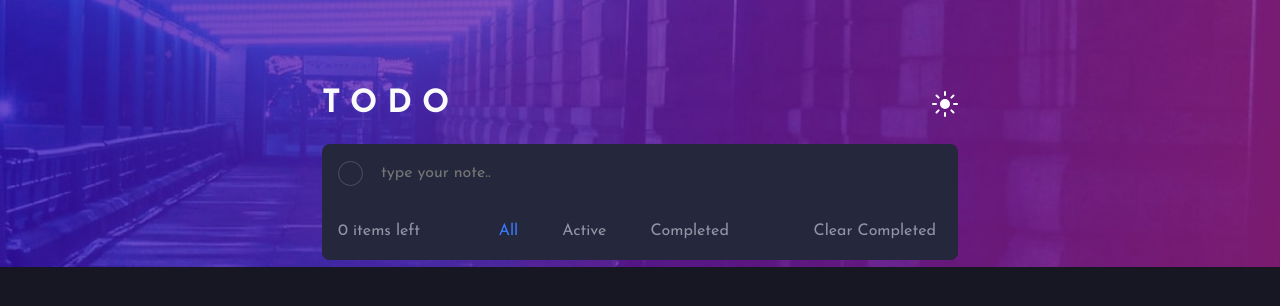
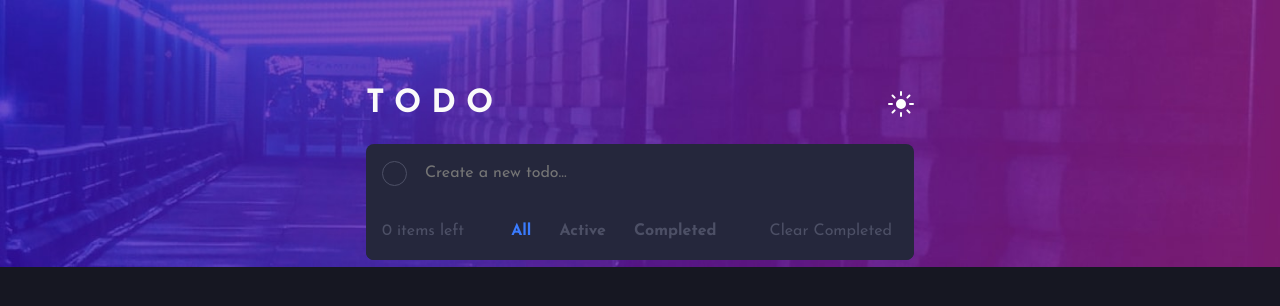
Before and after one commit to Samarthbhat52/todo-app, a React (Vite) app in the folder todo-website/: page / in a window 1280 px wide. Shown: the top 306 px of the page. Built offline with nearby package versions, Linux system fonts and the light colour scheme.

Commit message:
Added light and dark mode toggle

```diff
--- a/todo-website/components/Notes.jsx
+++ b/todo-website/components/Notes.jsx
@@ -14,7 +14,7 @@ export default function Notes({
         id={id}
         onClick={handleCheckboxChange}
       ></div>
-      <p className={isChanged ? "btn--click" : "pseudo"}>{body}</p>
+      <p className={isChanged ? "btn--click | todo-content" : "pseudo | todo-content"}>{body}</p>
       <img
         className="del-icon"
         src="../todo-app-main/images/icon-cross.svg"
--- a/todo-website/index.html
+++ b/todo-website/index.html
@@ -7,7 +7,7 @@
     <link rel="stylesheet" href="./src/index.css">
     <title>Online Todo-List</title>
   </head>
-  <body class="bg-dark ff-main">
+  <body class="ff-main">
     <div id="root" class="container"></div>
     <script type="module" src="/src/main.jsx"></script>
   </body>
--- a/todo-website/src/App.jsx
+++ b/todo-website/src/App.jsx
@@ -1,9 +1,11 @@
 import { useState } from "react";
 import { nanoid } from "nanoid";
 import Notes from "../components/Notes";
+import { createContext } from "react";
+
+export const ThemeContext = createContext(null);
 
 export default function App() {
-
   // Variable and state declarations
 
   const defaultValues = {
@@ -16,6 +18,11 @@ export default function App() {
   const [formData, setFormData] = useState(defaultValues);
   const [newNote, setNewNote] = useState([]);
   const [pageVal, setPageVal] = useState("all");
+  const [theme, setTheme] = useState("dark");
+
+  function themeToggle() {
+    setTheme((curr) => (curr === "light" ? "dark" : "light"));
+  }
 
   function getRandomId() {
     return nanoid();
@@ -63,9 +70,11 @@ export default function App() {
     setNewNote((oldNote) => oldNote.filter((note) => note.id !== noteId));
   }
 
-  function deleteCompleted(event){
+  function deleteCompleted(event) {
     event.stopPropagation();
-    setNewNote(oldNote => oldNote.filter(note => note.page !== "completed"))
+    setNewNote((oldNote) =>
+      oldNote.filter((note) => note.page !== "completed")
+    );
   }
 
   function notesCount() {
@@ -77,15 +86,31 @@ export default function App() {
     setPageVal(value);
   }
 
+  if(theme === "dark"){
+    document.body.classList.add("bg-dark")
+    document.body.classList.remove("bg-light")
+  }else if(theme === "light"){
+    document.body.classList.add("bg-light");
+    document.body.classList.remove("bg-dark");
+  }
+
+  console.log(theme)
+
   // HTML Component
 
   return (
-    <div>
+    <ThemeContext.Provider value={{theme}}>
+      <div id={theme}>
         <div className="header | flex">
           <h1 className="text-light fw-700">TODO</h1>
           <div>
             <img
-            src="../todo-app-main/images/icon-sun.svg"
+              onClick={themeToggle}
+              src={
+                theme === "dark"
+                  ? "../todo-app-main/images/icon-sun.svg"
+                  : "../todo-app-main/images/icon-moon.svg"
+              }
               alt="Light-mode-icon"
             />
           </div>
@@ -97,21 +122,21 @@ export default function App() {
             className={
               newNote.length === 0
                 ? "input | flex bg-list-dark"
-              : "input--more | flex bg-list-dark"
+                : "input input--more | flex bg-list-dark"
             }
           >
             <button className="button | btn"></button>
             <input
               className="enter text-light"
               type="text"
-            placeholder="type your note.."
+              placeholder="Create a new todo..."
               name="body"
               onChange={handleForm}
             />
           </form>
         </div>
 
-      <div className="checkbox | text-list flex bg-list-dark">
+        <div className="checkbox | text-list-dark flex bg-list-dark fw-400">
           {pageVal === "all" &&
             newNote.map((checkbox) => (
               <Notes
@@ -133,7 +158,9 @@ export default function App() {
                     id={checkbox.id}
                     isChanged={checkbox.isChanged}
                     body={checkbox.body}
-                  handleCheckboxChange={() => handleCheckboxChange(checkbox.id)}
+                    handleCheckboxChange={() =>
+                      handleCheckboxChange(checkbox.id)
+                    }
                     deleteNote={deleteNote}
                   />
                 )
@@ -148,15 +175,17 @@ export default function App() {
                     id={checkbox.id}
                     isChanged={checkbox.isChanged}
                     body={checkbox.body}
-                  handleCheckboxChange={() => handleCheckboxChange(checkbox.id)}
+                    handleCheckboxChange={() =>
+                      handleCheckboxChange(checkbox.id)
+                    }
                     deleteNote={deleteNote}
                   />
                 )
             )}
 
-        <div className="checkbox--container footer | flex text-grey bg-list-dark">
+          <div className="checkbox--container footer | flex text-grey-dark bg-list-dark">
             <p>{`${notesCount()} items left`}</p>
-          <div className="status-toggle | flex">
+            <div className="status-toggle | flex fw-700">
               <p>
                 <button
                   className={pageVal === "all" ? "active-page" : "pseudo"}
@@ -183,12 +212,14 @@ export default function App() {
               </p>
             </div>
             <p>
-            <button className="clearComp" onClick={deleteCompleted}>Clear Completed</button>
+              <button className="clearComp" onClick={deleteCompleted}>
+                Clear Completed
+              </button>
             </p>
           </div>
         </div>
 
-      <div className="status-toggle-mobile | text-list flex bg-list-dark text-grey">
+        <div className="status-toggle-mobile | text-list-dark flex bg-list-dark text-grey-dark fw-700">
           <p>
             <button
               className={pageVal === "all" ? "active-page" : "pseudo"}
@@ -215,5 +246,6 @@ export default function App() {
           </p>
         </div>
       </div>
+    </ThemeContext.Provider>
   );
 }
--- a/todo-website/src/index.css
+++ b/todo-website/src/index.css
@@ -9,6 +9,15 @@
 *::before,
 *::after {
   box-sizing: border-box;
+}
+
+/* Remove focus borders */
+
+input:focus,
+select:focus,
+textarea:focus,
+button:focus {
+    outline: none;
 }
 
 /* Remove default margin */
@@ -153,39 +162,37 @@ select {
   max-width: 80rem;
 }
 
+
+
 .uppercase {
   text-transform: uppercase;
-}
-
-.bg-dark {
-  background-color: var(--clr-neutral-dark-600);
-}
-.bg-light {
-  background-color: var(--clr-neutral-light-100);
 }
 
 .bg-list-dark {
   background-color: var(--clr-neutral-dark-500);
 }
-.bg-list-light {
-  background-color: var(--clr-neutral-light-200);
+
+/* Dark Mode text colors */
+
+.text-list-dark {
+  color: var(--clr-neutral-dark-100);
 }
+.text-grey-dark {
+  color: var(--clr-neutral-dark-300);
+}
+
+/* Light Mode text colors */
 
 .text-light {
   color: var(--clr-neutral-light-100);
 }
-.text-list {
-  color: var(--clr-neutral-light-300);
-}
-.text-grey {
-  color: var(--clr-neutral-light-400);
-}
+
+/* Accent color */
 .text-accent {
   color: var(--clr-primary-100);
 }
-.text-dark {
-  color: var(--clr-neutral-dark-600);
-}
+
+/* Typography */
 
 .fw-400 {
   font-weight: var(--fw-400);
@@ -200,7 +207,8 @@ select {
 
 /* -----main content styling----- */
 
-body {
+.bg-dark{
+  background-color: var(--clr-neutral-dark-600);
   background-image: url(../todo-app-main/images/bg-mobile-dark.jpg);
   height: 100vh;
   width: 100vw;
@@ -208,9 +216,18 @@ body {
   background-size: contain;
 }
 
+.bg-light{
+  background-image: url(../todo-app-main/images/bg-mobile-light.jpg);
+  background-repeat: no-repeat;
+  height: 100vh;
+  width: 100vw;
+  background-color: var(--clr-neutral-light-100);
+  background-size: contain;
+}
+
 .container {
   margin-top: clamp(2rem, 40%, 5rem);
-  max-width: 700px;
+  max-width: 612px;
 }
 
 /* -----Title and toggle----- */
@@ -230,18 +247,24 @@ body {
   padding: 1rem;
   border-radius: 0.5rem 0.5rem 0 0;
 }
+
 .input--more {
   /* parent div */
-  align-items: center;
-  padding: 1rem;
   border-radius: 0.5rem;
   margin-bottom: 1rem;
 }
 
+#light .input{
+  background-color: var(--clr-neutral-light-200);
+}
+
 .enter {
   /* input field */
-  background: transparent;
   width: 100%;
+}
+
+#light .enter{
+  color: var(--clr-neutral-dark-600);
 }
 
 /* ----Check button and Form enter button ---- */
@@ -258,6 +281,10 @@ body {
   color: var( --clr-neutral-dark-300);
 }
 
+#light .todo-content{
+  color: black;
+}
+
 /* ----To-Do items div---- */
 
 .checkbox {
@@ -266,6 +293,17 @@ body {
   flex-direction: column;
   border-radius: 0.5rem;
   gap: 0;
+}
+
+#light .checkbox{
+  background-color: var(--clr-neutral-light-200);
+}
+
+
+#light .checkbox--container,
+#light .status-toggle-mobile{
+  background-color: var(--clr-neutral-light-200);
+  color: var(--clr-neutral-light-400);
 }
 
 .checkmark:hover {
@@ -277,6 +315,7 @@ body {
     linear-gradient(hsl(192, 100%, 67%), hsl(280, 87%, 65%));
   background-repeat: no-repeat;
   background-position: center;
+  border: none;
 }
 
 .checkbox--container {
@@ -285,11 +324,11 @@ body {
   align-items: center;
   padding: 1rem;
   border-bottom: 0.2px solid var(--clr-neutral-dark-400);
+  border-radius: 0.5rem 0.5rem 0 0;
 }
 
 .checkbox .checkbox--container:last-child {
   border-bottom: none;
-  align-content: center;
   border-radius: 0 0 0.5rem 0.5rem;
 }
 
@@ -310,8 +349,6 @@ body {
 }
 
 .status-toggle{
-  justify-content: space-between;
-  gap: 2rem;
   display: none;
 }
 
@@ -326,18 +363,36 @@ body {
   color: var(--clr-primary-100);
 }
 
+.status-toggle-mobile  button:hover{
+  color: var(--clr-neutral-dark-100);
+}
+
+#light .status-toggle-mobile  button:hover{
+  color: var(--clr-neutral-dark-600);
+}
 
 .clearComp:hover{
+  color: var(--clr-neutral-dark-100);
+}
+
+#light .clearComp:hover{
+  color: var(--clr-neutral-dark-500);
+}
+
+#light .status-toggle-mobile  button:active,
+.status-toggle-mobile  button:active,
+#light .clearComp:active,
+.clearComp:active{
   color: var(--clr-primary-100);
 }
 
-.clearComp:active{
-  color: var(--clr-neutral-dark-200);
-}
+@media (min-width: 45em) {
+  .bg-dark {
+    background-image: url(../todo-app-main/images/bg-desktop-dark.jpg);
+  }
 
-@media (min-width: 45em) {
-  body {
-    background-image: url(../todo-app-main/images/bg-desktop-dark.jpg);
+  .bg-light{
+    background-image: url(../todo-app-main/images/bg-desktop-light.jpg);
   }
 
   .status-toggle{
```
Lines whose indentation alone changed are shown as unchanged.
